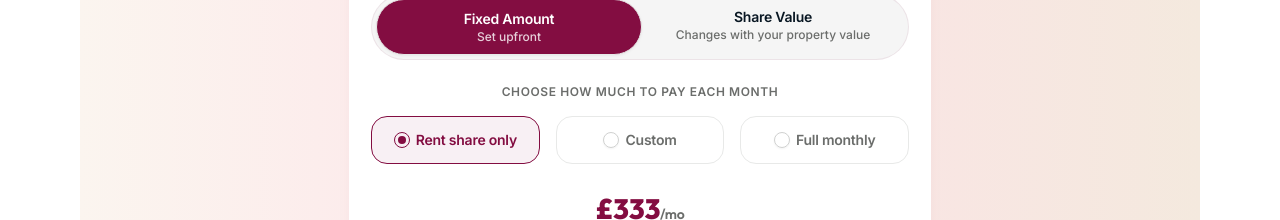
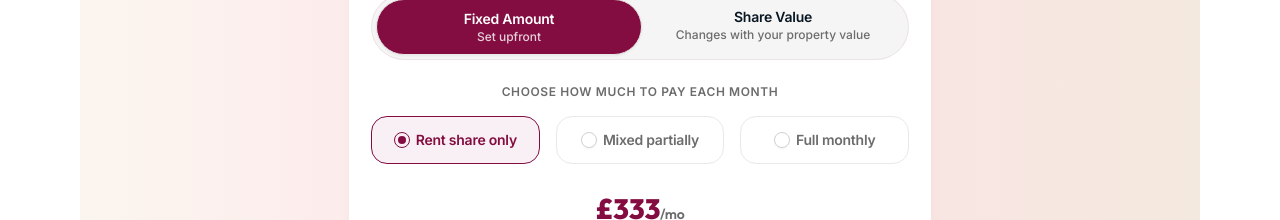
Before and after one commit to abhishekps-web/Pauzible-landing-page, a Next.js app: page / in a window 1280 px wide. Shown: the part 5000-5220 px from the top of the page. Built offline with nearby package versions, Linux system fonts and the light colour scheme; a web font is replaced by a local one.

Commit message:
fix: Update button label from 'Custom' to 'Mixed partially' for clarity in EquityCalculator

```diff
--- a/src/components/EquityCalculator.tsx
+++ b/src/components/EquityCalculator.tsx
@@ -494,7 +494,7 @@ export default function EquityCalculator() {
                     {paymentOption === "mixed" && <span className="mx-auto mt-[3px] block size-[8px] rounded-full bg-brand" />}
                   </span>
                   <span className={`whitespace-nowrap text-xs font-semibold tracking-[-0.24px] sm:text-sm ${paymentOption === "mixed" ? "text-brand" : "text-[#6b6d6b]"}`}>
-                    Custom
+                    Mixed partially
                   </span>
                 </button>
                 <button
```
